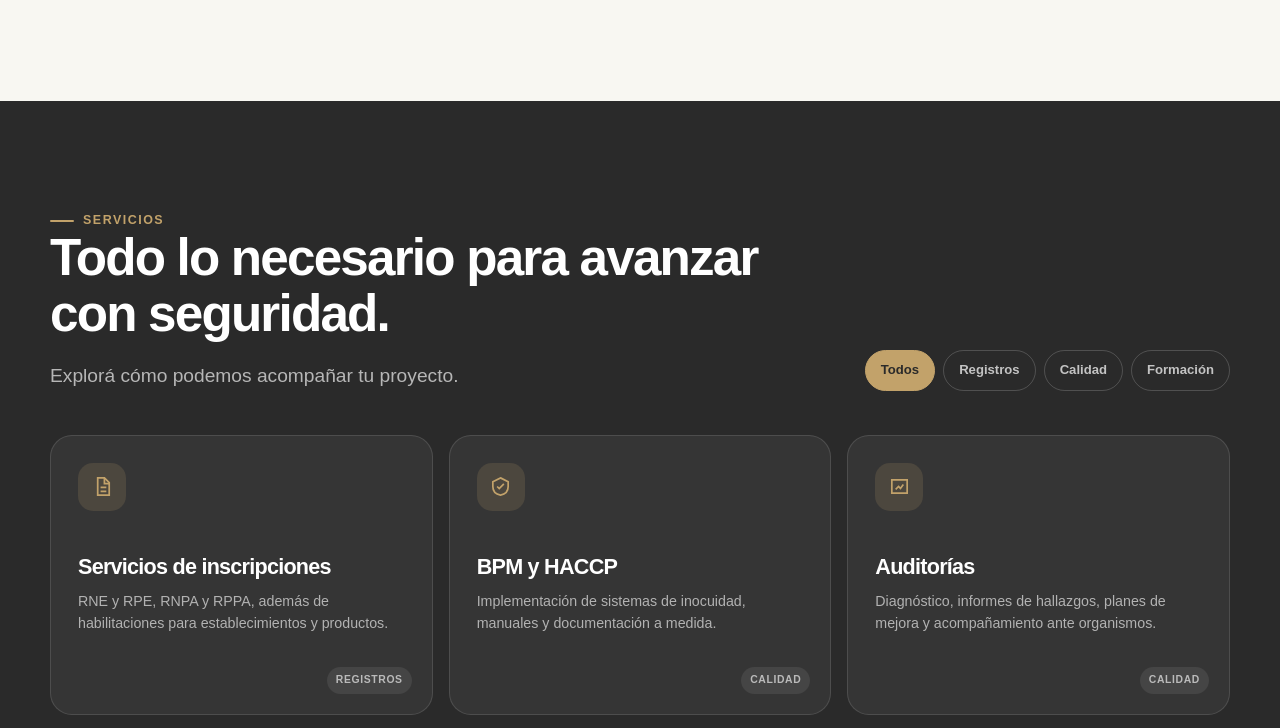
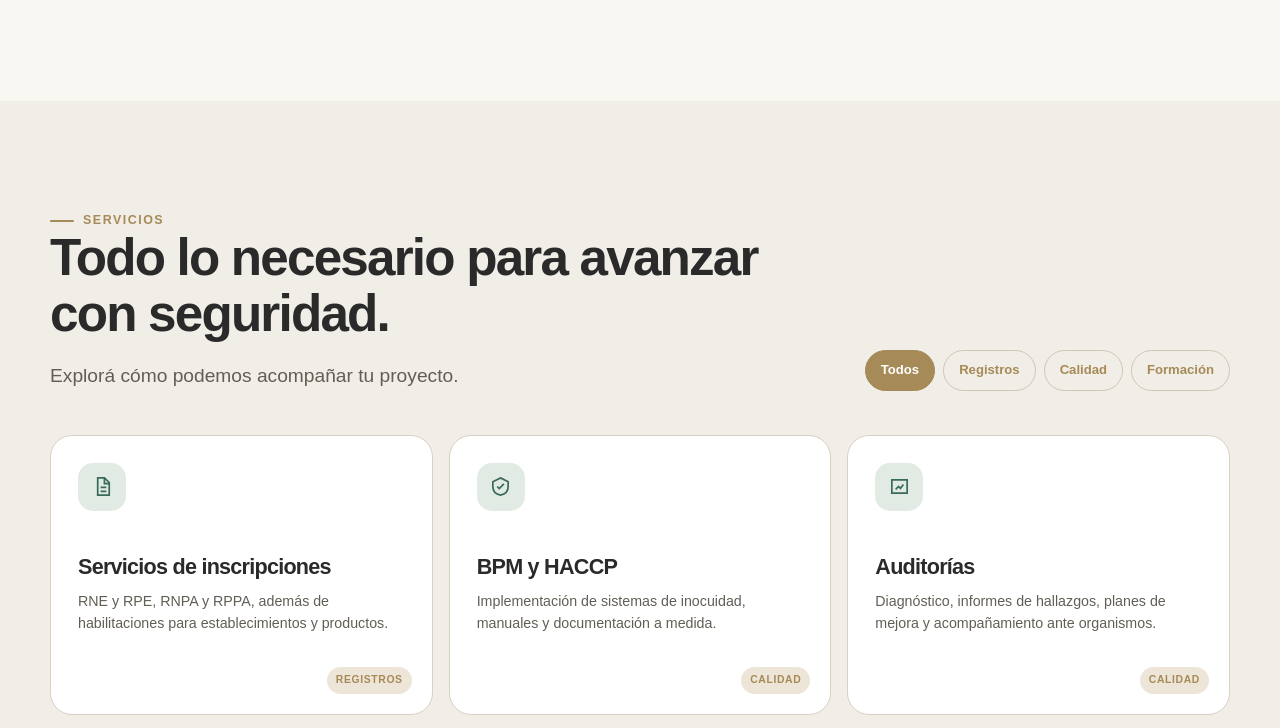
Before and after one commit to FEGomez210/CIGA, a plain HTML site: page index.html in a window 1280 px wide. Shown: the part 2001-2729 px from the top of the page. Drawn offline with Linux system fonts and the light colour scheme.

Commit message:
Aclara paleta de la seccion de servicios

```diff
--- a/css/styles.css
+++ b/css/styles.css
@@ -205,22 +205,22 @@
     .challenge-number { display: grid; width: 42px; height: 42px; place-items: center; border-radius: 13px; color: var(--forest); background: var(--mint); font-size: .77rem; font-weight: 850; }
     .challenge-card p { margin-bottom: 0; color: var(--ink-soft); font-size: .9rem; }
 
-    .services { background: var(--ink); color: #fff; }
-    .services .kicker { color: var(--lime); }
-    .services .section-head .lead { color: rgba(255,255,255,.66); }
+    .services { background: #F1EEE7; color: var(--ink); }
+    .services .kicker { color: var(--forest-dark); }
+    .services .section-head .lead { color: var(--ink-soft); }
     .filters { display: flex; flex-wrap: wrap; gap: 8px; }
-    .filter-btn { padding: 9px 15px; border: 1px solid rgba(255,255,255,.18); border-radius: 99px; color: rgba(255,255,255,.72); background: transparent; cursor: pointer; font-size: .82rem; font-weight: 750; transition: .2s ease; }
-    .filter-btn:hover, .filter-btn.active { border-color: var(--lime); color: var(--ink); background: var(--lime); }
+    .filter-btn { padding: 9px 15px; border: 1px solid #CFC6B8; border-radius: 99px; color: var(--forest-dark); background: transparent; cursor: pointer; font-size: .82rem; font-weight: 750; transition: .2s ease; }
+    .filter-btn:hover, .filter-btn.active { border-color: var(--forest-dark); color: #fff; background: var(--forest-dark); }
     .service-grid { display: grid; grid-template-columns: repeat(3, 1fr); gap: 16px; }
-    .service-card { position: relative; min-height: 280px; overflow: hidden; padding: 27px; border: 1px solid rgba(255,255,255,.12); border-radius: 22px; background: rgba(255,255,255,.055); transition: transform .25s ease, border-color .25s ease, background .25s ease, opacity .2s ease; }
-    .service-card:hover { transform: translateY(-6px); border-color: rgba(194,162,106,.55); background: rgba(255,255,255,.085); }
+    .service-card { position: relative; min-height: 280px; overflow: hidden; padding: 27px; border: 1px solid #D8D0C3; border-radius: 22px; background: #fff; transition: transform .25s ease, border-color .25s ease, background .25s ease, opacity .2s ease; }
+    .service-card:hover { transform: translateY(-6px); border-color: var(--forest); background: #fffdf9; box-shadow: 0 12px 28px rgba(42,42,42,.08); }
     .service-card.hidden { display: none; }
-    .service-icon { display: grid; width: 48px; height: 48px; margin-bottom: 44px; place-items: center; border-radius: 15px; color: var(--lime); background: rgba(194,162,106,.16); }
+    .service-icon { display: grid; width: 48px; height: 48px; margin-bottom: 44px; place-items: center; border-radius: 15px; color: #386B5A; background: #E1EBE4; }
     .service-icon svg { width: 23px; height: 23px; }
     .service-card h3 { font-size: 1.35rem; }
-    .service-card p { margin-bottom: 24px; color: rgba(255,255,255,.62); font-size: .89rem; }
-    .service-card .tag { position: absolute; right: 20px; bottom: 20px; padding: 5px 9px; border-radius: 99px; color: rgba(255,255,255,.63); background: rgba(255,255,255,.08); font-size: .65rem; font-weight: 800; letter-spacing: .06em; text-transform: uppercase; }
-    .service-cta { display: flex; align-items: center; justify-content: space-between; gap: 24px; margin-top: 26px; padding: 28px 30px; border-radius: 22px; color: var(--ink); background: var(--lime); }
+    .service-card p { margin-bottom: 24px; color: var(--ink-soft); font-size: .89rem; }
+    .service-card .tag { position: absolute; right: 20px; bottom: 20px; padding: 5px 9px; border-radius: 99px; color: var(--forest-dark); background: #EDE5D7; font-size: .65rem; font-weight: 800; letter-spacing: .06em; text-transform: uppercase; }
+    .service-cta { display: flex; align-items: center; justify-content: space-between; gap: 24px; margin-top: 26px; padding: 28px 30px; border-radius: 22px; color: var(--ink); background: #D9E6DE; }
     .service-cta p { margin: 4px 0 0; color: var(--ink-soft); }
 
     .process-grid { display: grid; grid-template-columns: .8fr 1.2fr; align-items: start; gap: 78px; }
```
